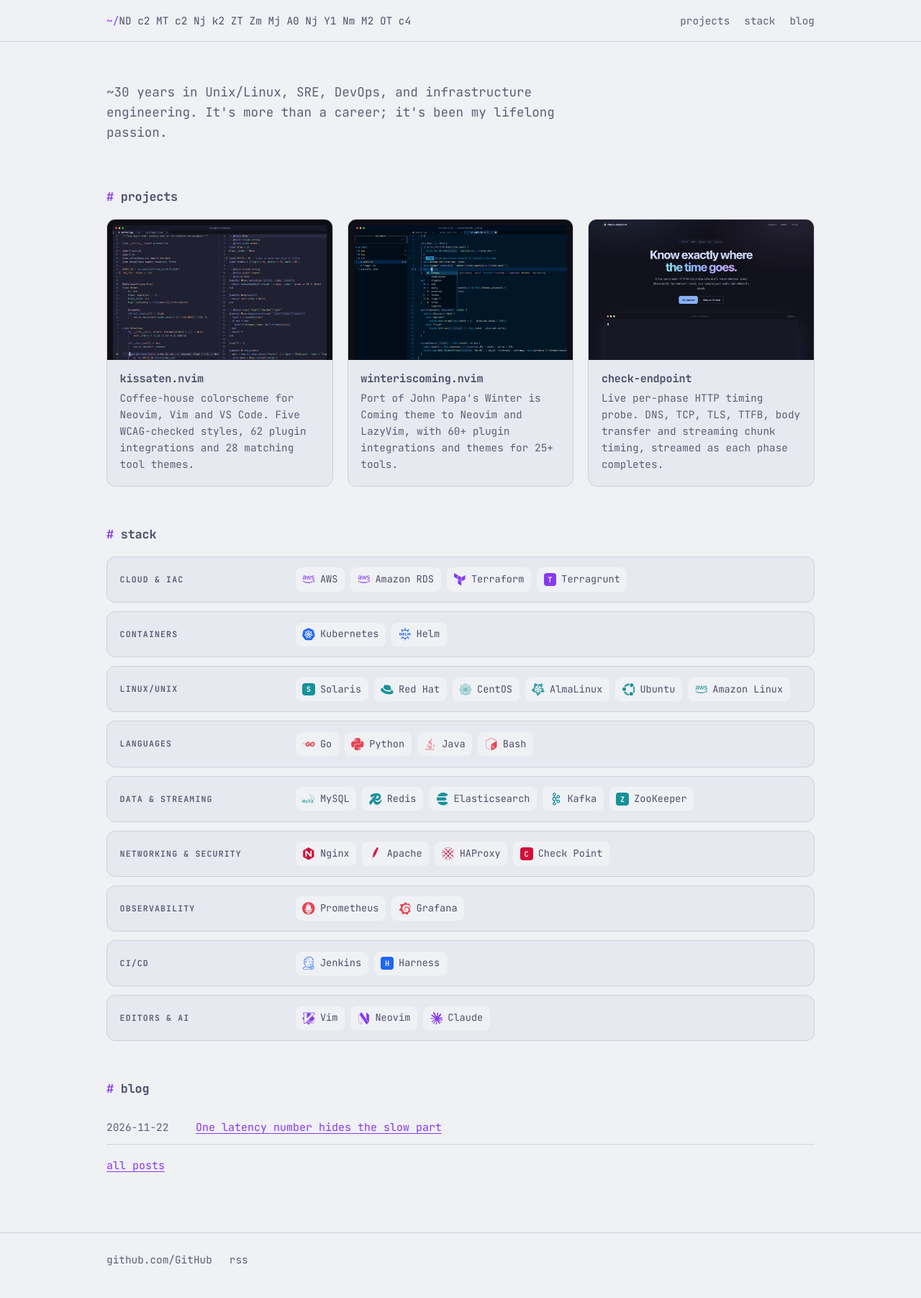
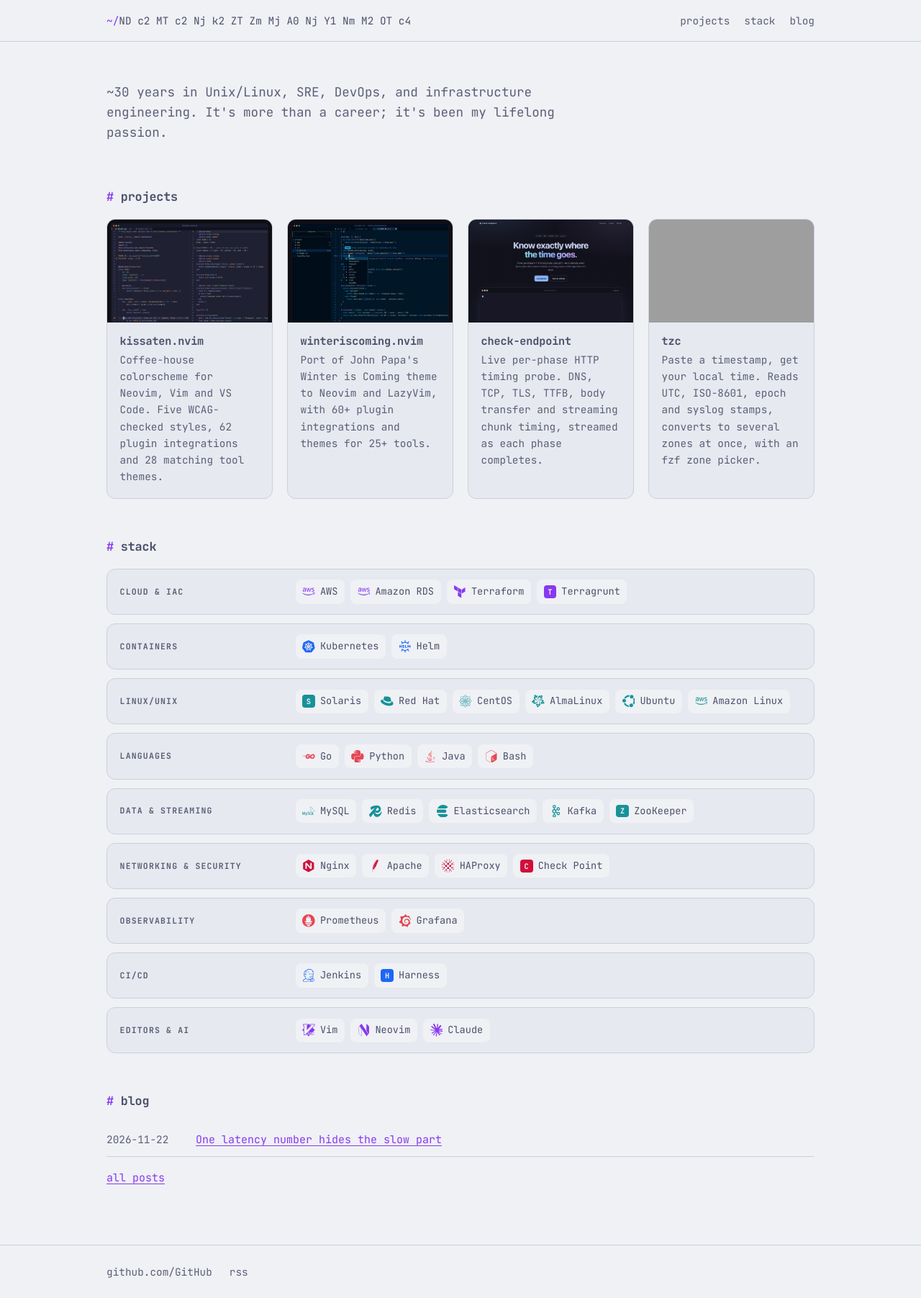
Before and after one commit to bytebeast/bytebeast.github.io, a Jekyll site: the page built from index.html, in a window 1280 px wide. Shown: the whole page at 72% size. Built offline with Jekyll 4.4.1, drawn with Linux system fonts in a browser that asks for light colours; grey boxes are pictures that could not be loaded.

Commit message:
feat(site): add new project site (AH-2026112316637) (#5)
Refs: AH-2026112316637

Co-authored-by: bytebeast <19381562+bytebeast@users.noreply.github.com>

```diff
--- a/_data/projects.yml
+++ b/_data/projects.yml
@@ -10,3 +10,7 @@
   url: https://bytebeast.github.io/check-endpoint/
   image: /assets/img/projects/check-endpoint.jpg
   description: Live per-phase HTTP timing probe. DNS, TCP, TLS, TTFB, body transfer and streaming chunk timing, streamed as each phase completes.
+- name: tzc
+  url: https://bytebeast.github.io/tzc/
+  image: /assets/img/projects/tzc.jpg
+  description: Paste a timestamp, get your local time. Reads UTC, ISO-8601, epoch and syslog stamps, converts to several zones at once, with an fzf zone picker.
--- a/assets/css/style.css
+++ b/assets/css/style.css
@@ -73,7 +73,9 @@ h2::before { content: "# "; color: var(--accent); }
 .intro p { font-size: 1.1rem; line-height: 1.6; color: var(--subtext); max-width: 42rem; margin: 0; }
 
 /* Projects */
-.projects { display: grid; grid-template-columns: repeat(auto-fill, minmax(18rem, 1fr)); gap: 1.25rem; }
+.projects { display: grid; grid-template-columns: repeat(4, 1fr); gap: 1.25rem; }
+@media (max-width: 56rem) { .projects { grid-template-columns: repeat(2, 1fr); } }
+@media (max-width: 32rem) { .projects { grid-template-columns: 1fr; } }
 .card {
   display: flex; flex-direction: column;
   background: var(--mantle); border: 1px solid var(--surface0); border-radius: 12px;
@@ -82,9 +84,17 @@ h2::before { content: "# "; color: var(--accent); }
 }
 .card:hover { border-color: var(--accent); transform: translateY(-2px); }
 .card img { display: block; width: 100%; height: auto; aspect-ratio: 16 / 10; object-fit: cover; object-position: top; background: var(--crust); }
-.card-body { padding: 1rem 1.1rem 1.2rem; }
+.card-body { flex: 1; padding: 1rem 1.1rem 1.2rem; color: inherit; text-decoration: none; }
+.zoom { display: block; padding: 0; border: 0; background: none; cursor: zoom-in; }
 .card h3 { margin: 0 0 .35rem; font-size: .95rem; }
 .card p { margin: 0; color: var(--subtext); font-size: .9rem; line-height: 1.6; }
+
+/* Lightbox: click a project screenshot to view it at 80% of the viewport. */
+.lightbox { padding: 0; border: 0; background: none; max-width: none; max-height: none; cursor: zoom-out; }
+.lightbox::backdrop { background: rgb(17 17 27 / .85); }
+.lightbox img { display: block; width: 80vw; height: 80vh; object-fit: contain; }
+.lightbox[open] { animation: zoom-in .2s ease-out; }
+@keyframes zoom-in { from { opacity: 0; transform: scale(.9); } }
 
 /* Stack */
 .stack { display: grid; gap: .75rem; }
@@ -144,4 +154,5 @@ h2::before { content: "# "; color: var(--accent); }
   html { scroll-behavior: auto; }
   .card { transition: none; }
   .card:hover { transform: none; }
+  .lightbox[open] { animation: none; }
 }
--- a/index.html
+++ b/index.html
@@ -8,15 +8,30 @@ layout: default
 <h2 id="projects">projects</h2>
 <div class="projects">
   {% for p in site.data.projects %}
-  <a class="card" href="{{ p.url }}">
-    <img src="{{ p.image | relative_url }}" alt="Screenshot of {{ p.name }}" loading="lazy" width="1200" height="750">
-    <div class="card-body">
+  <div class="card">
+    <button class="zoom" type="button" aria-label="Enlarge screenshot of {{ p.name }}">
+      <img src="{{ p.image | relative_url }}" alt="Screenshot of {{ p.name }}" loading="lazy" width="1200" height="750">
+    </button>
+    <a class="card-body" href="{{ p.url }}">
       <h3>{{ p.name }}</h3>
       <p>{{ p.description }}</p>
-    </div>
-  </a>
+    </a>
+  </div>
   {% endfor %}
 </div>
+
+<dialog class="lightbox" id="lightbox"><img alt=""></dialog>
+<script>
+  const lightbox = document.getElementById('lightbox');
+  const lightboxImg = lightbox.querySelector('img');
+  document.querySelectorAll('.zoom').forEach((btn) => btn.addEventListener('click', () => {
+    const img = btn.querySelector('img');
+    lightboxImg.src = img.src;
+    lightboxImg.alt = img.alt;
+    lightbox.showModal();
+  }));
+  lightbox.addEventListener('click', () => lightbox.close());
+</script>
 
 <h2 id="stack">stack</h2>
 <div class="stack">
```
